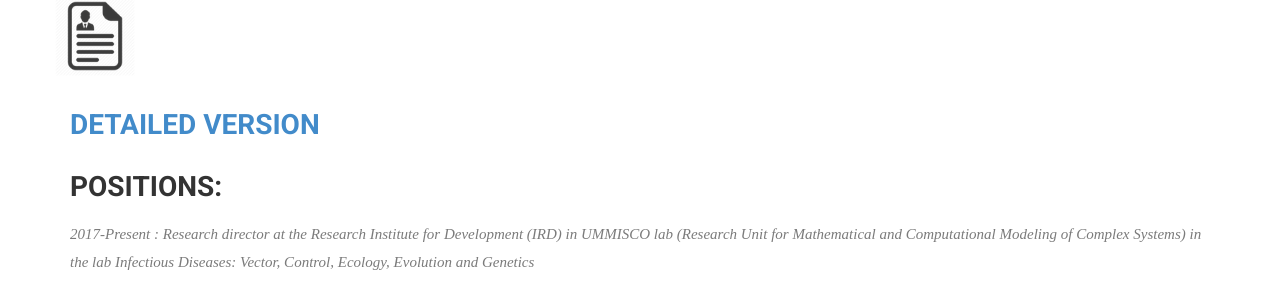
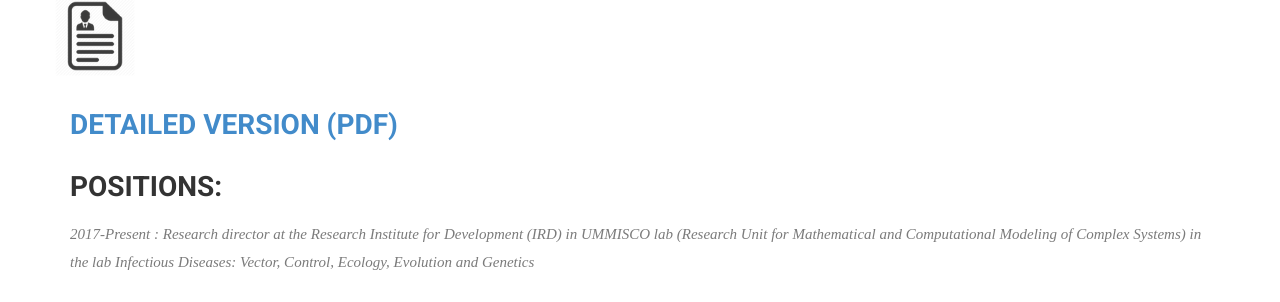
Before and after one commit to rocheben/rocheben.github.io, a Jekyll site: the page built from vitae.html, in a window 1280 px wide. Shown: the part 194-496 px from the top of the page. Built offline with Jekyll 4.4.1, drawn with Linux system fonts in a browser that asks for light colours; nearby versions of some CDN libraries; some web fonts are replaced.

Commit message:
cv fixed

```diff
--- a/vitae.html
+++ b/vitae.html
@@ -13,7 +13,7 @@
         <div class="block">
           <div class="section-title">
 
-						<h2><a href="cv.pdf">Detailed version</a></h2>
+						<h2><a href="https://rocheben.github.io/cv.pdf">Detailed version (PDF)</a></h2>
 						<h2>Positions:</h2>
 
 						<p>2017-Present : Research director at the Research Institute for Development (IRD) in UMMISCO lab (Research Unit for Mathematical and Computational Modeling of Complex Systems) in the lab Infectious Diseases: Vector, Control, Ecology, Evolution and Genetics</p>
```
Also changed, not shown: 1 other file.
